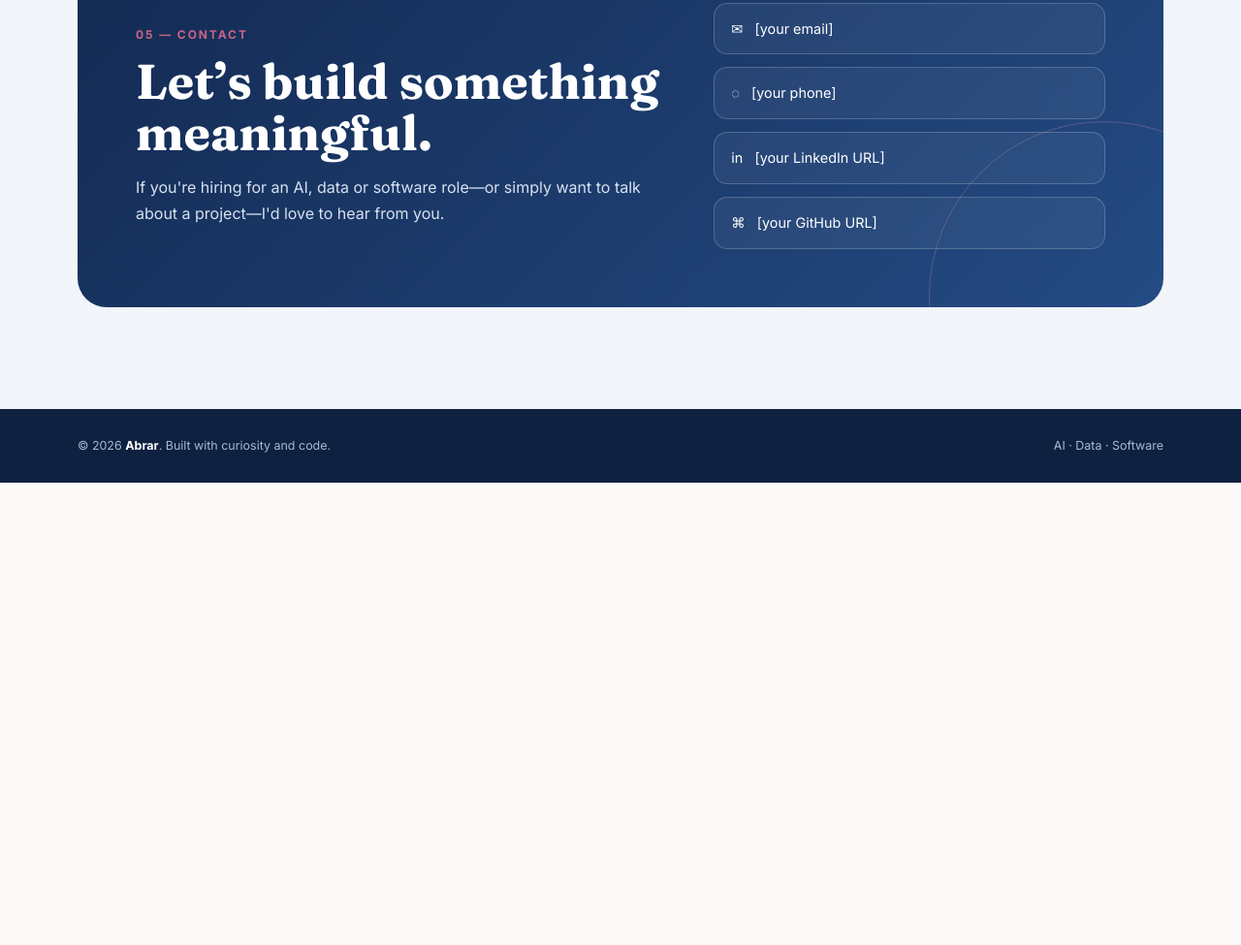
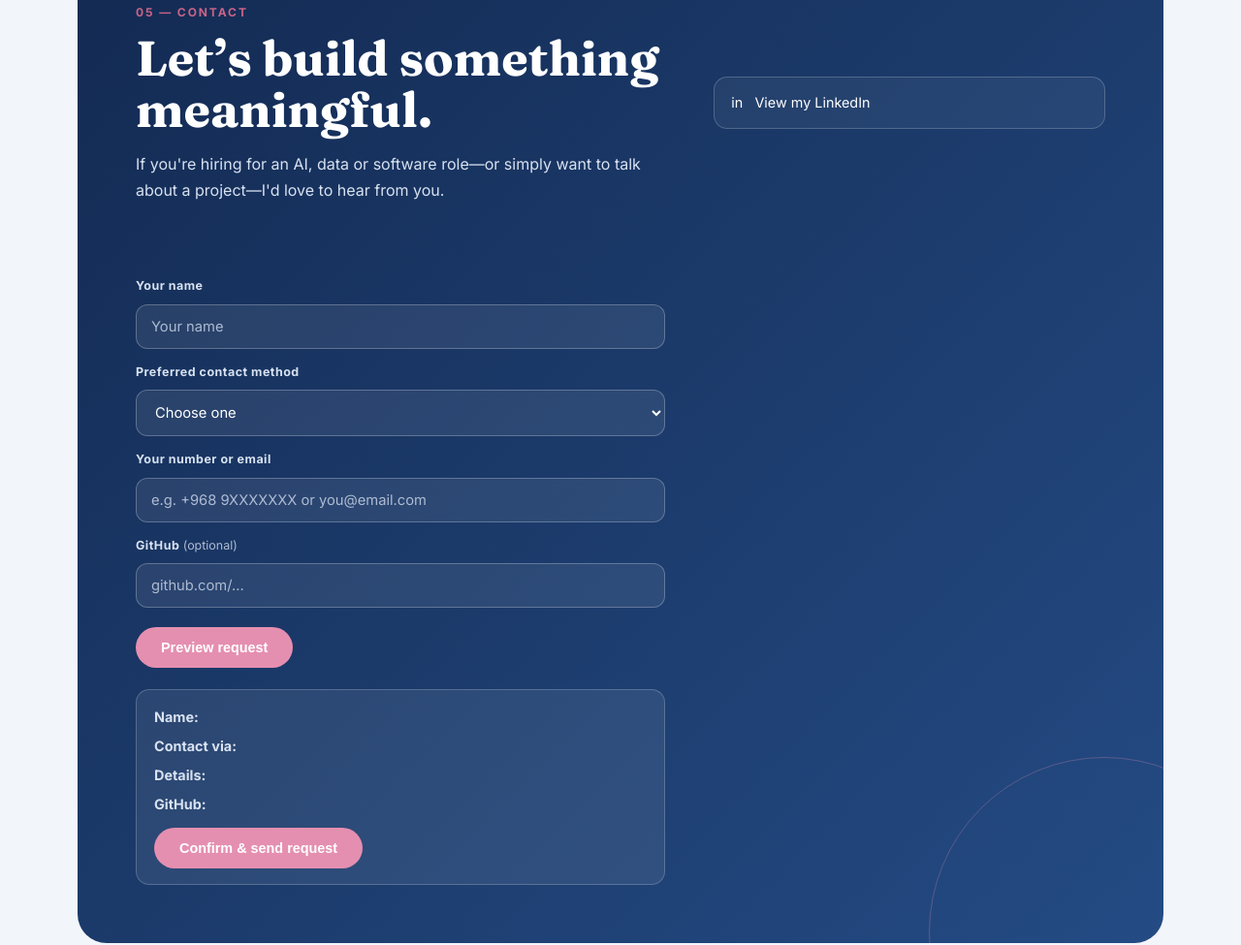
Before and after one commit to Abrar4455/abrar-portfolio, a plain HTML site: page index.html in a window 1280 px wide. Shown: the part 4883-5858 px from the top of the page at 97% size. Before the commit the page ends 5381 px from the top, so only its background shows below. Drawn offline with Linux system fonts and the light colour scheme.

Commit message:
Implement contact form with preview functionality
Added a contact form with fields for name, preferred contact method, and GitHub URL. Included a preview feature for the form submission.

```diff
--- a/index.html
+++ b/index.html
@@ -141,6 +141,31 @@
     .contact-links{display:grid;gap:13px;position:relative;z-index:1}
     .contact-link{padding:14px 17px;border:1px solid rgba(255,255,255,.2);border-radius:14px;color:white;background:rgba(255,255,255,.05);font-size:.9rem;overflow:hidden;text-overflow:ellipsis;white-space:nowrap;transition:.2s}
     .contact-link:hover{border-color:var(--rose);background:rgba(229,143,176,.10)}
+
+
+
+
+        /* Contact form */
+    .contact-form{position:relative;z-index:1;display:grid;gap:14px;margin-top:26px}
+    .contact-form label{font-size:.78rem;font-weight:700;letter-spacing:.04em;color:#d8e2f0;margin-bottom:-6px}
+    .contact-form input,.contact-form select{
+      width:100%;padding:13px 15px;border-radius:12px;border:1px solid rgba(255,255,255,.25);
+      background:rgba(255,255,255,.08);color:#fff;font-family:var(--sans);font-size:.92rem;
+    }
+    .contact-form select option{color:#132A52}
+    .contact-form input::placeholder{color:#aebbd2}
+    .contact-form input:focus,.contact-form select:focus{outline:2px solid var(--rose);border-color:transparent}
+    .contact-form .optional-tag{font-weight:400;color:#aebbd2;text-transform:none;letter-spacing:0}
+    .contact-form button{
+      justify-self:start;margin-top:6px;padding:13px 26px;border:0;border-radius:999px;
+      background:var(--rose);color:#fff;font-weight:700;font-size:.9rem;cursor:pointer;transition:.2s;
+    }
+    .contact-form button:hover{background:var(--rose2)}
+    .preview-box{
+      margin-top:8px;padding:16px 18px;border-radius:14px;
+      background:rgba(255,255,255,.08);border:1px solid rgba(255,255,255,.2);
+      display:grid;gap:6px;font-size:.9rem;color:#e7ecf6;
+    }
 
     /* FOOTER */
     footer{background:#0e2140;color:#aab9cf;padding:28px 0;font-size:.78rem}
@@ -370,12 +395,38 @@
           <h2>Let’s build something meaningful.</h2>
           <p>If you're hiring for an AI, data or software role—or simply want to talk about a project—I'd love to hear from you.</p>
         </div>
-        <div class="contact-links">
-          <a class="contact-link" href="mailto:[your email]">✉ &nbsp; [your email]</a>
-          <a class="contact-link" href="tel:[your phone]">◌ &nbsp; [your phone]</a>
-          <a class="contact-link" href="[your LinkedIn URL]" target="_blank" rel="noopener">in &nbsp; [your LinkedIn URL]</a>
-          <a class="contact-link" href="[your GitHub URL]" target="_blank" rel="noopener">⌘ &nbsp; [your GitHub URL]</a>
+               <div class="contact-links">
+          <a class="contact-link" href="[YOUR LINKEDIN URL]" target="_blank" rel="noopener">in &nbsp; View my LinkedIn</a>
         </div>
+
+        <form class="contact-form" id="contactForm" action="https://formspree.io/f/YOUR_FORM_ID" method="POST">
+          <label for="cf-name">Your name</label>
+          <input id="cf-name" name="name" type="text" placeholder="Your name" required>
+
+          <label for="cf-method">Preferred contact method</label>
+          <select id="cf-method" name="preferred_method" required>
+            <option value="" disabled selected>Choose one</option>
+            <option value="WhatsApp">WhatsApp</option>
+            <option value="Phone call">Phone call</option>
+            <option value="Email">Email</option>
+          </select>
+
+          <label for="cf-contact">Your number or email</label>
+          <input id="cf-contact" name="contact_detail" type="text" placeholder="e.g. +968 9XXXXXXX or you@email.com" required>
+
+          <label for="cf-github">GitHub <span class="optional-tag">(optional)</span></label>
+          <input id="cf-github" name="github" type="url" placeholder="github.com/...">
+
+          <button type="button" id="previewBtn">Preview request</button>
+
+          <div id="previewBox" class="preview-box" hidden>
+            <p><strong>Name:</strong> <span id="pv-name"></span></p>
+            <p><strong>Contact via:</strong> <span id="pv-method"></span></p>
+            <p><strong>Details:</strong> <span id="pv-contact"></span></p>
+            <p><strong>GitHub:</strong> <span id="pv-github"></span></p>
+            <button type="submit" class="btn-confirm">Confirm & send request</button>
+          </div>
+        </form>
       </div>
     </div>
   </section>
@@ -404,7 +455,16 @@
     });
   });
 
-
+   const previewBtn = document.getElementById('previewBtn');
+  if (previewBtn) {
+    previewBtn.addEventListener('click', () => {
+      document.getElementById('pv-name').textContent = document.getElementById('cf-name').value || '—';
+      document.getElementById('pv-method').textContent = document.getElementById('cf-method').value || '—';
+      document.getElementById('pv-contact').textContent = document.getElementById('cf-contact').value || '—';
+      document.getElementById('pv-github').textContent = document.getElementById('cf-github').value || 'Not provided';
+      document.getElementById('previewBox').hidden = false;
+    });
+  }
 </script>
 </body>
 </html>
```
